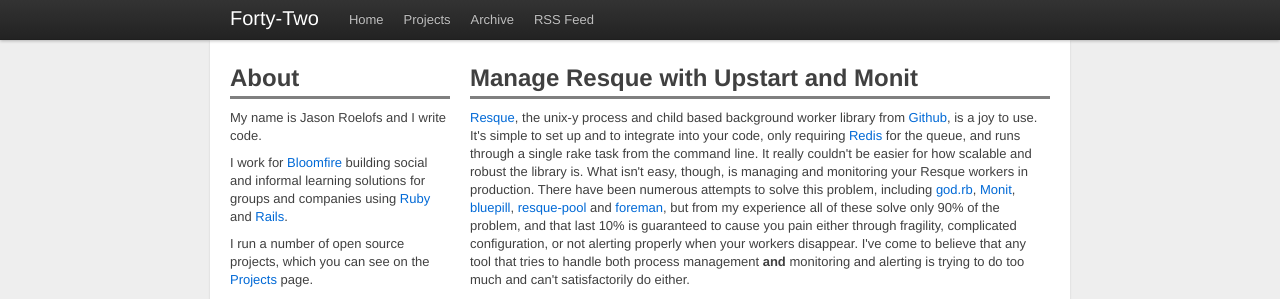
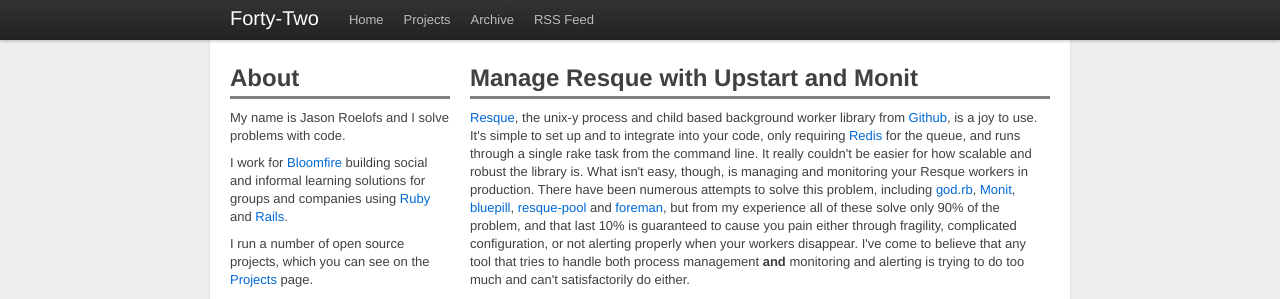
Before and after one commit to jasonroelofs/website, a Jekyll site: the page built from index.html, in a window 1280 px wide and 900 px high. Shown: the top 299 px of the window. Built offline with Jekyll 4.4.1, drawn with Linux system fonts in a browser that asks for light colours; Markdown is read by kramdown in place of the engine named in the settings.

Commit message:
Tweak about block

```diff
--- a/index.html
+++ b/index.html
@@ -7,7 +7,7 @@
     <h2 class="title">About</h2>
 
     <p>
-    My name is Jason Roelofs and I write code.
+    My name is Jason Roelofs and I solve problems with code.
     </p>
 
     <p>
```
